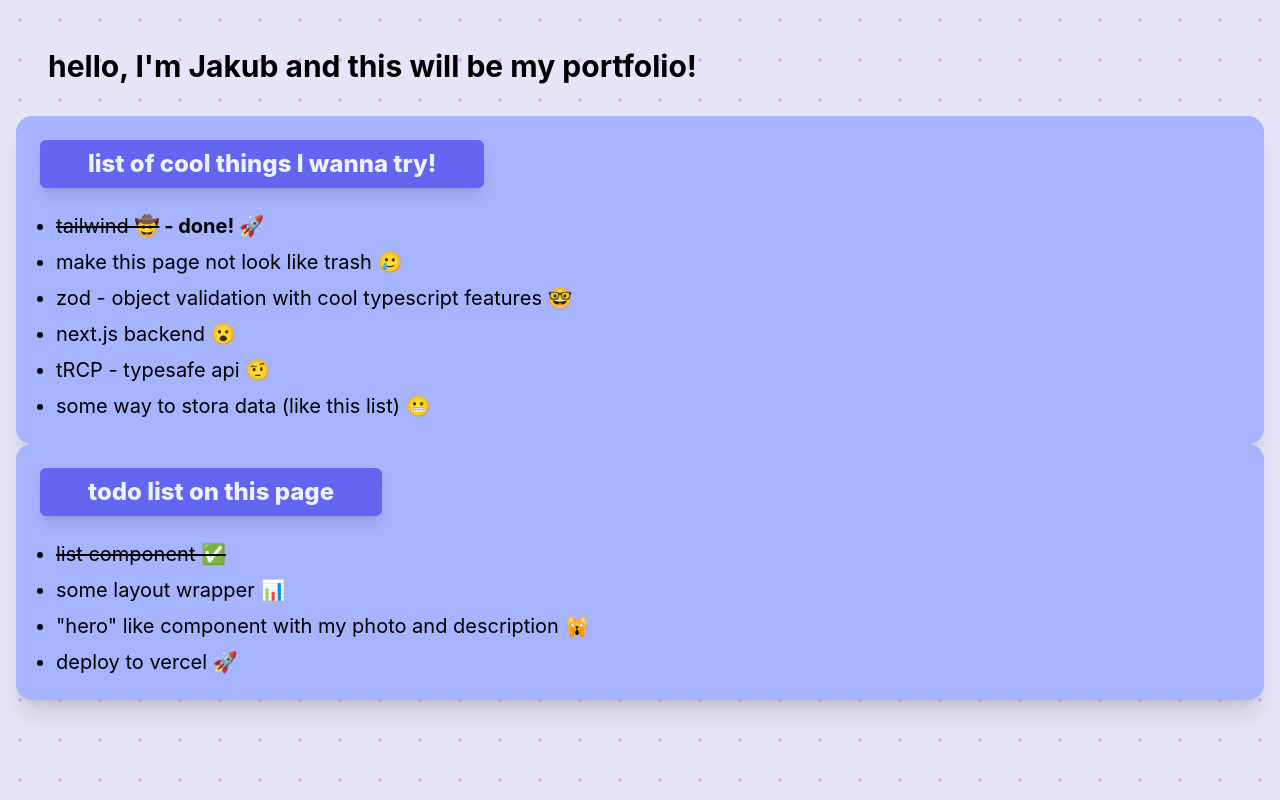
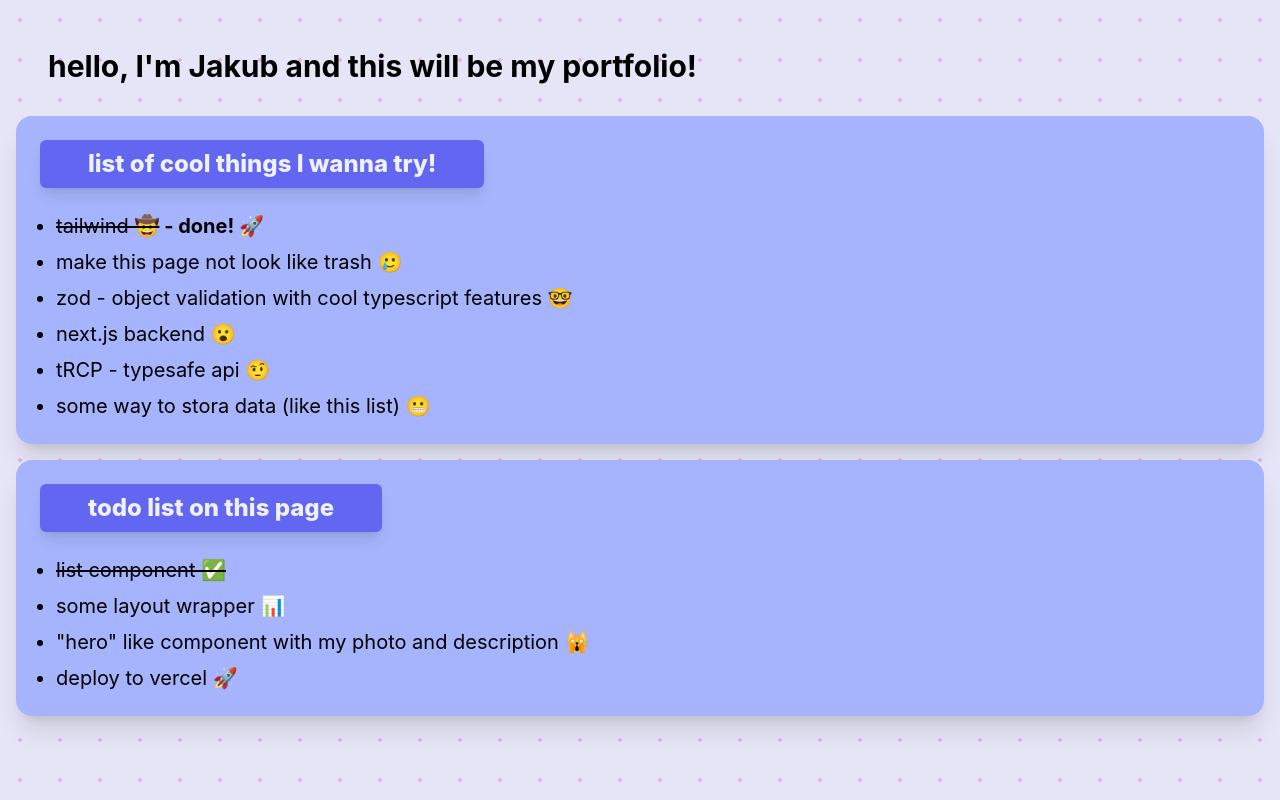
Before and after one commit to jjachowski/portfolio, a Next.js app: page / in a window 1280 px wide. Built offline with nearby package versions, Linux system fonts and the light colour scheme.

Commit message:
removed buggy stack component

```diff
--- a/components/Stack.tsx
+++ /dev/null
@@ -1,14 +0,0 @@
-import React, { ReactNode } from 'react';
-
-interface StackProps {
-  children: ReactNode | ReactNode[];
-  spacing?: number | string;
-}
-
-export const Stack: React.FC<StackProps> = ({ children, spacing = 10 }) => {
-  return (
-    <div className={'flex flex-col space-y-' + spacing.toString()}>
-      {children}
-    </div>
-  );
-};
--- a/pages/index.tsx
+++ b/pages/index.tsx
@@ -1,5 +1,4 @@
 import type { NextPage } from 'next';
-import { Stack } from '../components/Stack';
 import { TodoList } from '../components/TodoList';
 import { thingsToTry } from '../data/thingsToTryList';
 import { todoList } from '../data/todoList';
@@ -10,14 +9,14 @@ const Home: NextPage = () => {
       <h1 className='text-3xl font-bold p-8 '>
         {`hello, I'm Jakub and this will be my portfolio!`}
       </h1>
-      <Stack spacing={4}>
+      <div className='flex flex-col space-y-4'>
         <TodoList
           items={thingsToTry}
           title='list of cool things I wanna try!'
           superCool
         />
         <TodoList items={todoList} title='todo list on this page' />
-      </Stack>
+      </div>
     </div>
   );
 };
```
